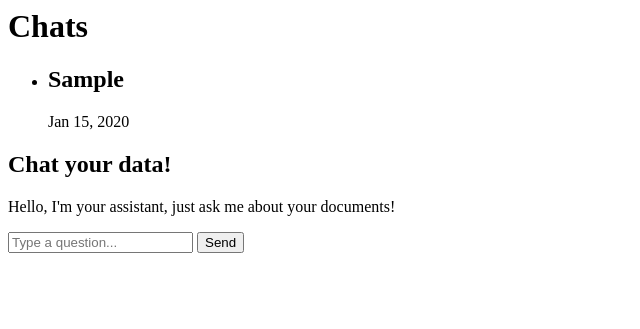
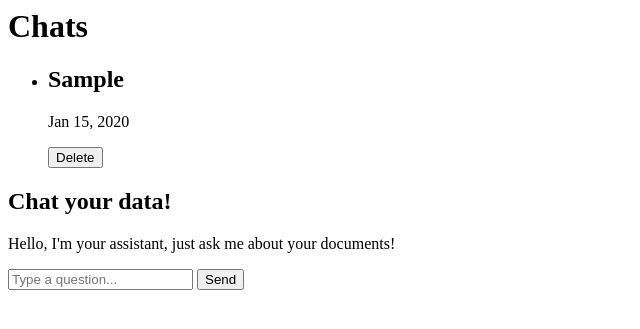
Before and after one commit to mik3lon/my-assistant, a Django app: template templates/partials/chat.html in a window 1280 px wide. Shown: the top 329 px of the page, without its empty margins (0-640 px from the left). Run offline with Django 5.2, Linux system fonts and the light colour scheme; the template is opened without the code that fills it: values that come from a table or form of the project are taken from there, others are empty; tables that the repository leaves empty hold one stand-in row (values such as "Sample post"); parts of the project's set-up code (start-up, migrations or seed data) failed here and were passed over.

Commit message:
adding delete button and some app pictures

```diff
--- a/templates/partials/chat.html
+++ b/templates/partials/chat.html
@@ -6,8 +6,8 @@
         </div>
         <ul id="conversation-list" class="flex-1 overflow-y-auto divide-y divide-gray-200">
             {% for conversation in conversations %}
-            <li class="p-4 hover:bg-gray-50">
-                <a data-conversation-id="{{ conversation.id }}">
+            <li class="p-4 hover:bg-gray-50 flex justify-between items-center">
+                <a data-conversation-id="{{ conversation.id }}" class="flex-1">
                     <div class="flex items-center">
                         <div class="h-10 w-10 rounded-full bg-gray-300"></div>
                         <div class="ml-4">
@@ -16,6 +16,7 @@
                         </div>
                     </div>
                 </a>
+                <button class="delete-conversation-btn text-red-500 hover:text-red-700 ml-4" data-conversation-id="{{ conversation.id }}">Delete</button>
             </li>
             {% empty %}
             <li class="text-gray-500">No conversations available</li>
```
Also changed, not shown: 2 other files.
